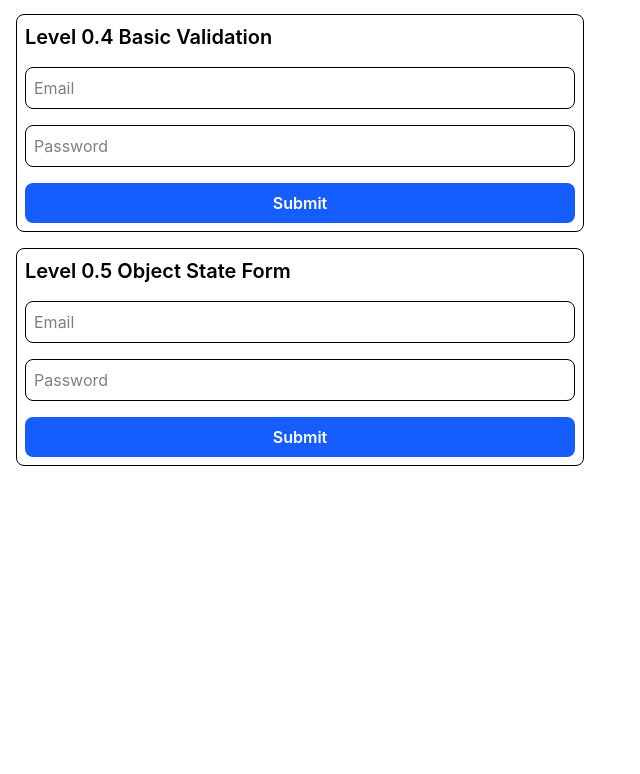
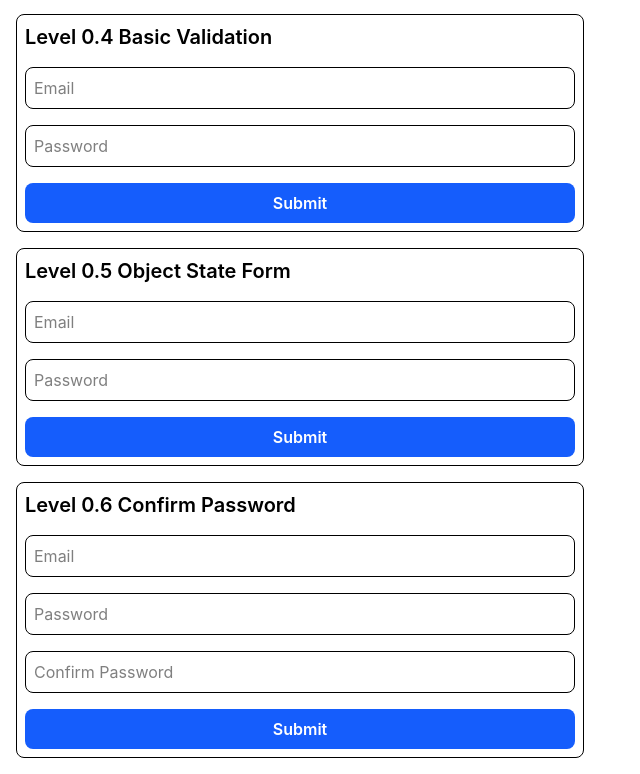
Before and after one commit to Hary300/Practice-React-Hook-Form, a React (Vite) app: page / in a window 1280 px wide. Shown: the part 654-1428 px from the top of the page, without its empty margins (0-640 px from the left). Before the commit the page ends 1136 px from the top, so only its background shows below. Built offline with nearby package versions, Linux system fonts and the light colour scheme.

Commit message:
feat: add ConfirmPassword component with form handling and validation logic

```diff
--- a/src/App.tsx
+++ b/src/App.tsx
@@ -3,6 +3,7 @@ import ManyInputs from './components/0.2.ManyInputs';
 import FormSubmit from './components/0.3.FormSubmit';
 import BasicValidation from './components/0.4.BasicValidation';
 import ObjectStateForm from './components/0.5.ObjectStateForm';
+import ConfirmPassword from './components/0.6.ConfirmPassword';
 
 function App() {
   return (
@@ -12,6 +13,7 @@ function App() {
       <FormSubmit />
       <BasicValidation />
       <ObjectStateForm />
+      <ConfirmPassword />
     </div>
   );
 }
--- /dev/null
+++ b/src/components/0.6.ConfirmPassword.tsx
@@ -0,0 +1,121 @@
+import { useState, type ChangeEvent, type FormEvent } from 'react';
+
+type FormData = {
+  email: string;
+  password: string;
+  confirmPassword: string;
+};
+
+const initialFormData: FormData = {
+  email: '',
+  password: '',
+  confirmPassword: '',
+};
+
+type FormDataError = {
+  emailError: string;
+  passwordError: string;
+  confirmPasswordError: string;
+};
+
+const initialFormDataError: FormDataError = {
+  emailError: '',
+  passwordError: '',
+  confirmPasswordError: '',
+};
+
+export default function ConfirmPassword() {
+  const [formData, setFormData] = useState<FormData>(initialFormData);
+  const [formDataError, setFormDataError] = useState(initialFormDataError);
+
+  const handleChange =
+    (key: keyof FormData) => (e: ChangeEvent<HTMLInputElement>) => {
+      setFormData((prev) => ({ ...prev, [key]: e.target.value }));
+    };
+
+  const handleFormSubmit = (e: FormEvent<HTMLFormElement>) => {
+    e.preventDefault();
+    let hasError = false;
+
+    const isEmailEmpty = !formData.email.trim();
+    if (isEmailEmpty) {
+      hasError = true;
+      setFormDataError((prev) => ({
+        ...prev,
+        emailError: 'Email is required',
+      }));
+    } else {
+      setFormDataError((prev) => ({ ...prev, emailError: '' }));
+    }
+
+    const isPasswordEmpty = !formData.password.trim();
+    if (isPasswordEmpty) {
+      hasError = true;
+      setFormDataError((prev) => ({
+        ...prev,
+        passwordError: 'Password is required',
+      }));
+    } else {
+      setFormDataError((prev) => ({ ...prev, passwordError: '' }));
+    }
+
+    const isConfirmPasswordEmpty = !formData.confirmPassword.trim();
+    const isPasswordsDifferent =
+      formData.password.trim() !== formData.confirmPassword.trim();
+
+    if (isConfirmPasswordEmpty) {
+      hasError = true;
+      setFormDataError((prev) => ({
+        ...prev,
+        confirmPasswordError: 'Confirm password is required',
+      }));
+    } else if (isPasswordsDifferent) {
+      hasError = true;
+      setFormDataError((prev) => ({
+        ...prev,
+        confirmPasswordError: 'Passwords do not match',
+      }));
+    } else {
+      setFormDataError((prev) => ({ ...prev, confirmPasswordError: '' }));
+    }
+
+    if (hasError) return;
+    console.log('Login successfully');
+    console.log(formData);
+  };
+  return (
+    <form onSubmit={handleFormSubmit} className='wrapper'>
+      <h2>Level 0.6 Confirm Password</h2>
+      <input
+        type='email'
+        placeholder='Email'
+        value={formData.email}
+        onChange={handleChange('email')}
+      />
+      {formDataError.emailError && (
+        <p className='error-text'>{formDataError.emailError}</p>
+      )}
+
+      <input
+        type='password'
+        placeholder='Password'
+        value={formData.password}
+        onChange={handleChange('password')}
+      />
+      {formDataError.passwordError && (
+        <p className='error-text'>{formDataError.passwordError}</p>
+      )}
+
+      <input
+        type='password'
+        placeholder='Confirm Password'
+        value={formData.confirmPassword}
+        onChange={handleChange('confirmPassword')}
+      />
+      {formDataError.confirmPasswordError && (
+        <p className='error-text'>{formDataError.confirmPasswordError}</p>
+      )}
+      <button type='submit'>Submit</button>
+    </form>
+  );
+}
```
